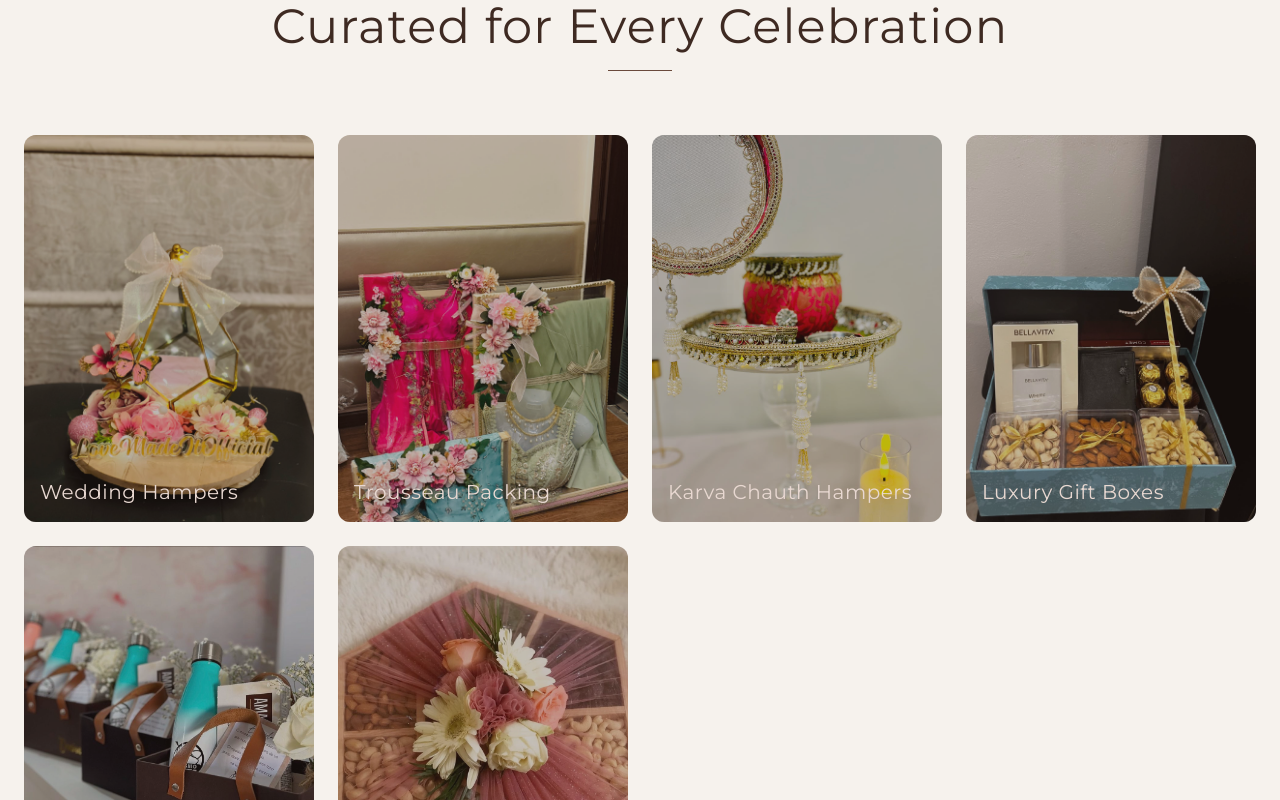
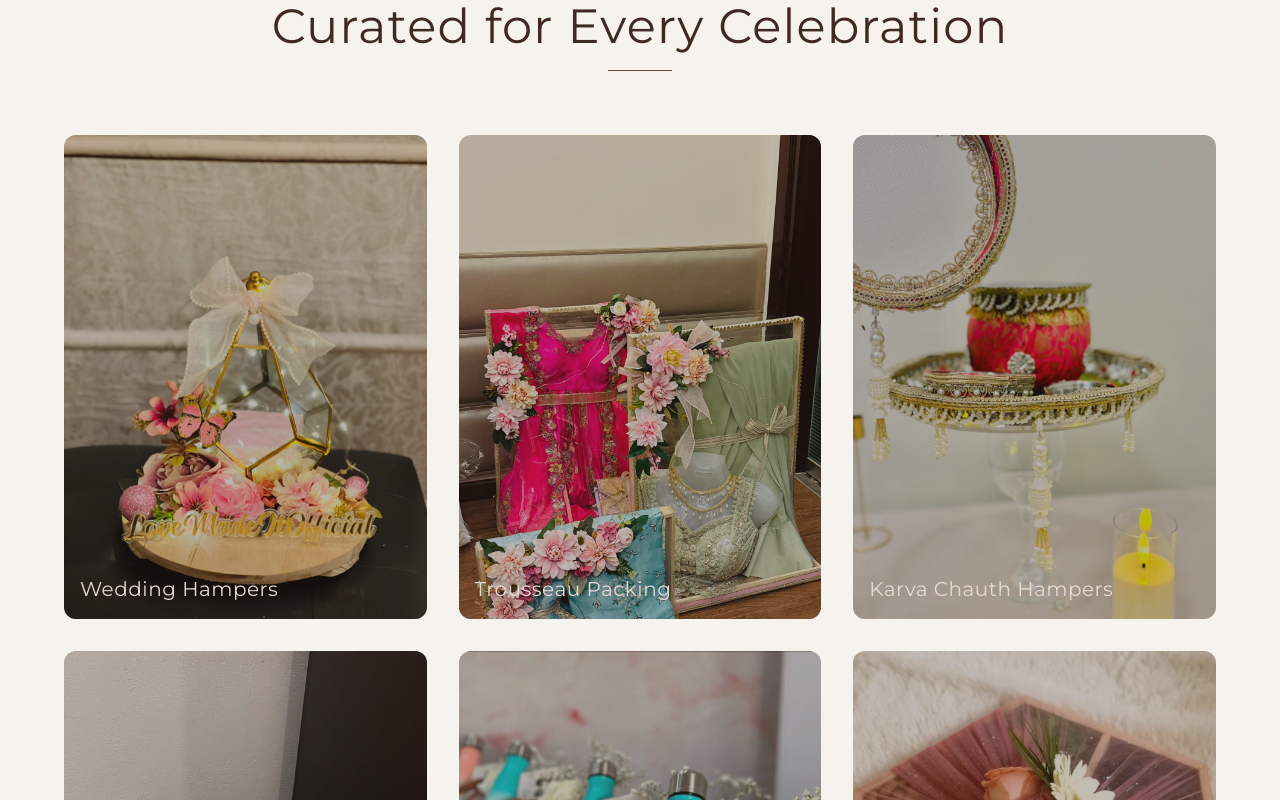
Before and after one commit to diya0116/the-decor-bliss-co, a Next.js app: page / in a window 1280 px wide. Shown: the part 1860-2660 px from the top of the page. Built offline with nearby package versions, Linux system fonts and the light colour scheme.

Commit message:
section balanceddd curated for..

```diff
--- a/src/components/CategoryCards.tsx
+++ b/src/components/CategoryCards.tsx
@@ -7,7 +7,7 @@ export default function CategoryCards() {
     <section className="py-16 md:py-24 px-6" aria-label="What We Curate">
       <SectionTitle heading="Curated for Every Celebration" />
 
-      <div className="mx-auto grid max-w-7xl grid-cols-2 md:grid-cols-3 lg:grid-cols-4 gap-4 md:gap-6">
+      <div className="mx-auto grid max-w-6xl grid-cols-2 md:grid-cols-3 gap-4 sm:gap-6 lg:gap-8">
         {categories.map((cat) => (
           <article
             key={cat.slug}
@@ -18,7 +18,7 @@ export default function CategoryCards() {
               src={cat.image}
               alt={cat.title}
               fill
-              sizes="(max-width: 768px) 50vw, 25vw"
+              sizes="(max-width: 768px) 50vw, 33vw"
               className="object-cover md:group-hover:scale-[1.03] transition-transform duration-500"
             />
 
```
